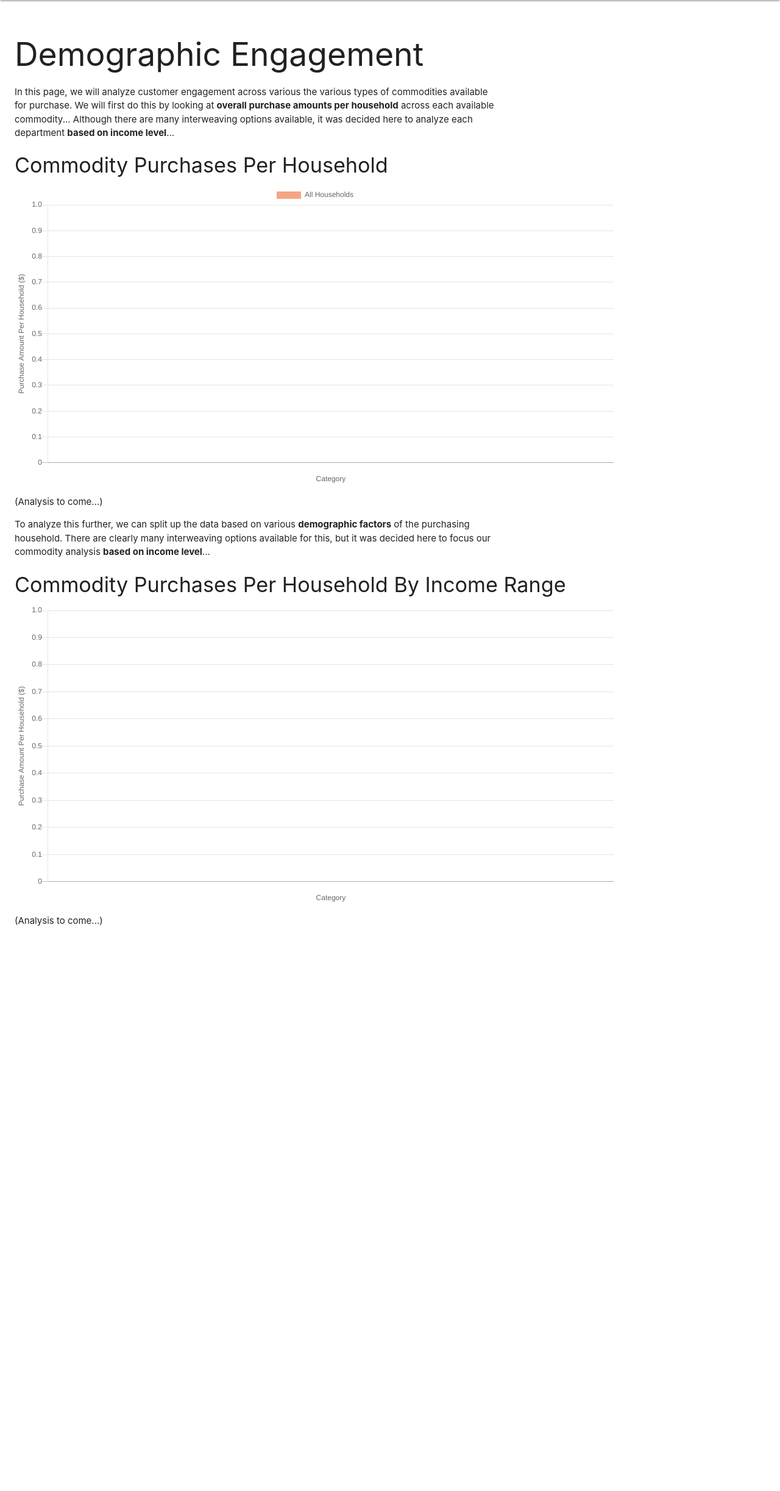
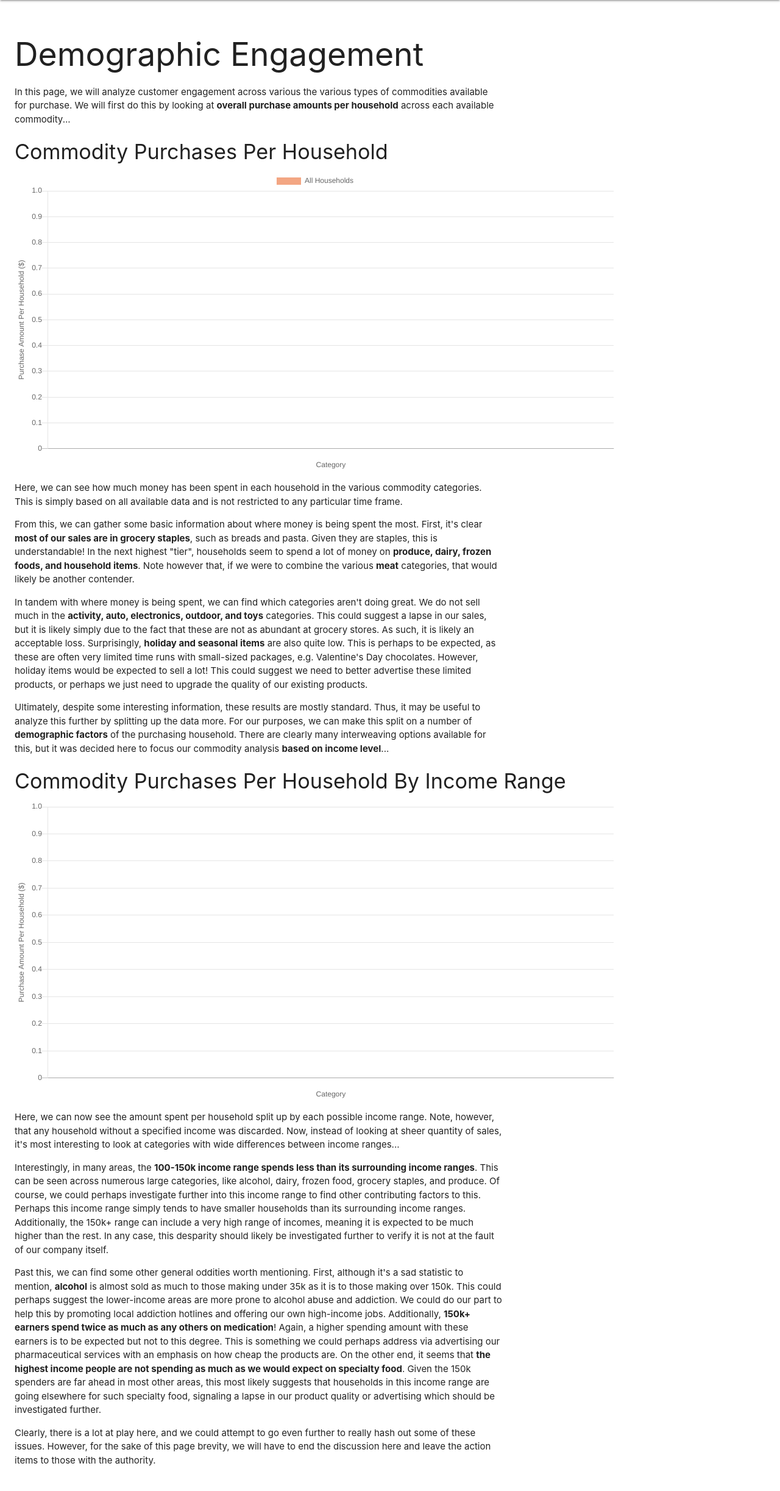
Before and after one commit to jsteuver/Cloud-Computing-Midterm, a Django app: page /engagement-per-factor/ in a window 1280 px wide. Shown: the part 64-2509 px from the top of the page at 61% size. Before the commit the page ends 1583 px from the top, so only its background shows below. Run offline with Django 3.2, Linux system fonts and the light colour scheme.

Commit message:
Add analysis on engagement per category

```diff
--- a/cc_midterm/cc_midterm/templates/engagement_per_factor.html
+++ b/cc_midterm/cc_midterm/templates/engagement_per_factor.html
@@ -11,10 +11,6 @@
         various types of commodities available for purchase. We will first do
         this by looking at <b>overall purchase amounts per household</b> across
         each available commodity...
-
-        Although there are many interweaving options available, it was
-        decided here to analyze each department <b>based on income level</b>...
-
     </p>
 </div>
 
@@ -27,16 +23,49 @@
 <div style="max-width: 800px">
     <p>
 
-        (Analysis to come...)
+        Here, we can see how much money has been spent in each household in the
+        various commodity categories. This is simply based on all available data
+        and is not restricted to any particular time frame.
 
     </p>
 
     <p>
 
-        To analyze this further, we can split up the data based on various
-        <b>demographic factors</b> of the purchasing household. There are
-        clearly many interweaving options available for this, but it was decided
-        here to focus our commodity analysis <b>based on income level</b>...
+        From this, we can gather some basic information about where money is
+        being spent the most. First, it's clear <b>most of our sales are in
+        grocery staples</b>, such as breads and pasta. Given they are staples,
+        this is understandable! In the next highest "tier", households seem to
+        spend a lot of money on <b>produce, dairy, frozen foods, and household
+        items</b>. Note however that, if we were to combine the various
+        <b>meat</b> categories, that would likely be another contender.
+
+    </p>
+
+    <p>
+
+        In tandem with where money is being spent, we can find which categories
+        aren't doing great. We do not sell much in the <b>activity, auto,
+        electronics, outdoor, and toys</b> categories. This could suggest a
+        lapse in our sales, but it is likely simply due to the fact that these
+        are not as abundant at grocery stores. As such, it is likely an
+        acceptable loss. Surprisingly, <b>holiday and seasonal items</b> are
+        also quite low. This is perhaps to be expected, as these are often very
+        limited time runs with small-sized packages, e.g. Valentine's Day
+        chocolates. However, holiday items would be expected to sell a lot! This
+        could suggest we need to better advertise these limited products, or
+        perhaps we just need to upgrade the quality of our existing products.
+
+    </p>
+
+    <p>
+
+        Ultimately, despite some interesting information, these results are
+        mostly standard. Thus, it may be useful to analyze this further by
+        splitting up the data more. For our purposes, we can make this split on
+        a number of <b>demographic factors</b> of the purchasing household.
+        There are clearly many interweaving options available for this, but it
+        was decided here to focus our commodity analysis <b>based on income
+        level</b>...
 
     </p>
 </div>
@@ -50,7 +79,56 @@
 <div style="max-width: 800px">
     <p>
 
-        (Analysis to come...)
+        Here, we can now see the amount spent per household split up by each
+        possible income range. Note, however, that any household without a
+        specified income was discarded. Now, instead of looking at sheer
+        quantity of sales, it's most interesting to look at categories with wide
+        differences between income ranges...
+
+    </p>
+
+    <p>
+
+        Interestingly, in many areas, the <b>100-150k income range spends less
+        than its surrounding income ranges</b>. This can be seen across numerous
+        large categories, like alcohol, dairy, frozen food, grocery staples, and
+        produce. Of course, we could perhaps investigate further into this
+        income range to find other contributing factors to this. Perhaps this
+        income range simply tends to have smaller households than its
+        surrounding income ranges. Additionally, the 150k+ range can include a
+        very high range of incomes, meaning it is expected to be much higher
+        than the rest. In any case, this desparity should likely be investigated
+        further to verify it is not at the fault of our company itself.
+
+    </p>
+
+    <p>
+
+        Past this, we can find some other general oddities worth mentioning.
+        First, although it's a sad statistic to mention, <b>alcohol</b> is
+        almost sold as much to those making under 35k as it is to those making
+        over 150k.  This could perhaps suggest the lower-income areas are more
+        prone to alcohol abuse and addiction. We could do our part to help this
+        by promoting local addiction hotlines and offering our own high-income
+        jobs. Additionally, <b>150k+ earners spend twice as much as any others
+        on medication</b>! Again, a higher spending amount with these earners is
+        to be expected but not to this degree. This is something we could
+        perhaps address via advertising our pharmaceutical services with an
+        emphasis on how cheap the products are. On the other end, it seems that
+        <b>the highest income people are not spending as much as we would expect
+        on specialty food</b>. Given the 150k spenders are far ahead in most
+        other areas, this most likely suggests that households in this income
+        range are going elsewhere for such specialty food, signaling a lapse in
+        our product quality or advertising which should be investigated further.
+
+    </p>
+
+    <p>
+
+        Clearly, there is a lot at play here, and we could attempt to go even
+        further to really hash out some of these issues. However, for the sake
+        of this page brevity, we will have to end the discussion here and leave
+        the action items to those with the authority.
 
     </p>
 </div>
```
